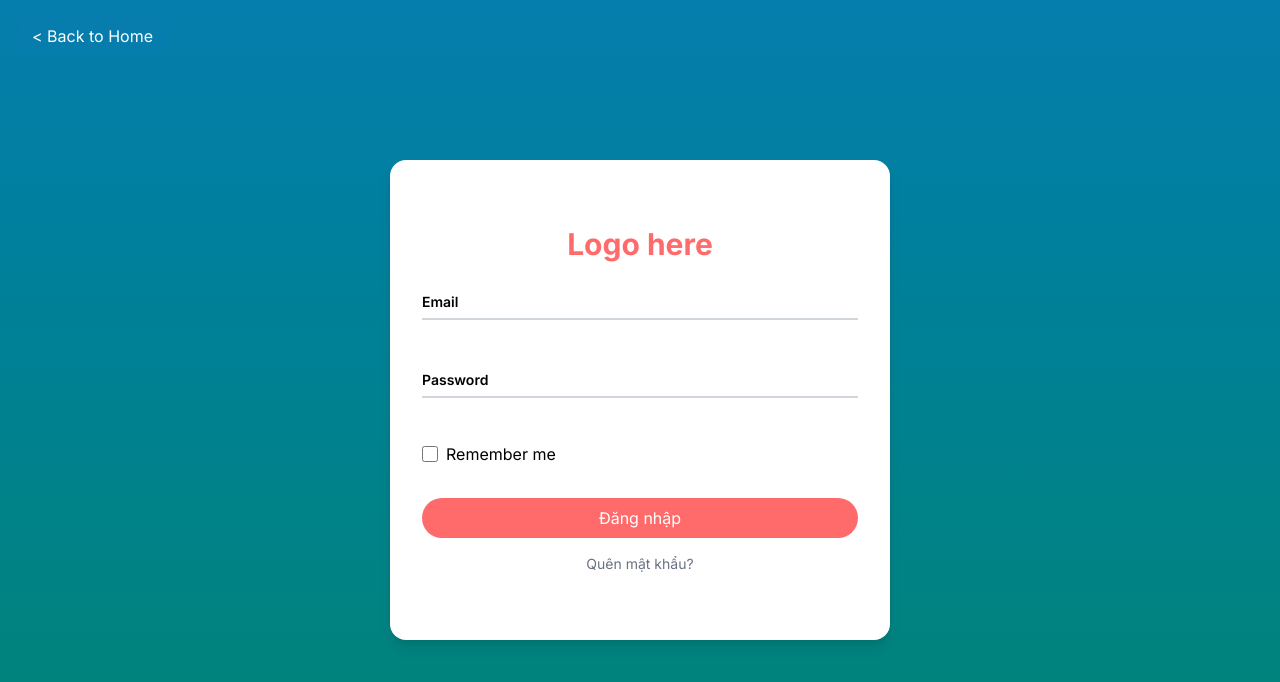
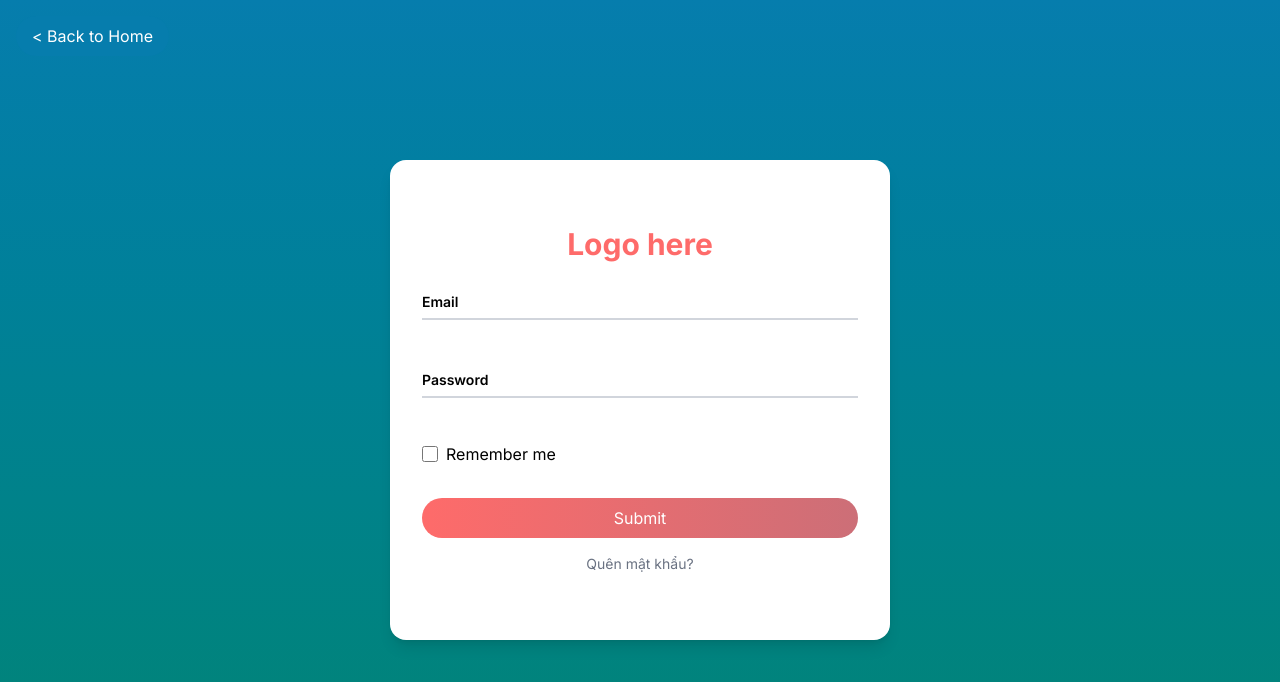
Before and after one commit to hatohui/GenCare, a Next.js app in the folder frontend/: page /login in a window 1280 px wide. Shown: the top 682 px of the page. Built offline with nearby package versions, Linux system fonts and the light colour scheme.

Commit message:
fix: oauth stuff

```diff
--- a/frontend/src/Components/Auth/GoogleLoginButton.tsx
+++ b/frontend/src/Components/Auth/GoogleLoginButton.tsx
@@ -1,5 +1,7 @@
+import { OauthResponse } from '@/Interfaces/Auth/Schema/oauth'
 import { useOauthAccount } from '@/Services/auth-service'
 import { setAccessToken } from '@/Utils/setAccessToken'
+import { useRouter } from 'next/navigation'
 import { useEffect } from 'react'
 
 export default function GoogleLoginButton({
@@ -7,15 +9,17 @@ export default function GoogleLoginButton({
 }: {
 	className?: string
 }) {
+	const router = useRouter()
 	const handleOauth = useOauthAccount()
-	const handleCredentialResponse = (response: string) => {
+	const handleCredentialResponse = (response: OauthResponse) => {
 		handleOauth.mutate(
-			{ credential: response },
+			{ credential: response.credential },
 			{
 				onSuccess: data => {
 					console.log('OAuth successful:', data)
 
 					setAccessToken(data)
+					router.push('/dashboard')
 				},
 				onError: error => {
 					console.error('OAuth error:', error)
--- a/frontend/src/Components/Auth/LoginForm.tsx
+++ b/frontend/src/Components/Auth/LoginForm.tsx
@@ -7,6 +7,7 @@ import { ZodError } from 'zod/v4'
 import { useState } from 'react'
 import FloatingLabelInput from '../Form/FloatingLabel'
 import GoogleLoginButton from './GoogleLoginButton'
+import { SubmitButton } from './RegisterForm'
 
 export type LoginComponentProps = {
 	handleLogin: (data: { email: string; password: string }) => void
@@ -75,12 +76,7 @@ const LoginForm = ({ handleLogin }: LoginComponentProps) => {
 					</label>
 				</div>
 
-				<button
-					type='submit'
-					className='bg-accent text-white p-2 rounded-full hover:bg-accent-dark transition-colors duration-200'
-				>
-					Đăng nhập
-				</button>
+				<SubmitButton buttonClass='bg-main text-white w-full p-2 rounded-full flex justify-center bg-gradient-to-r from-accent to-accent/80 backdrop-blur-3xl hover:from-accent/90 hover:to-accent	 ' />
 			</form>
 			<div className='text-gray-500 text-sm'>Quên mật khẩu? </div>
 
--- a/frontend/src/Interfaces/Auth/Schema/oauth.ts
+++ b/frontend/src/Interfaces/Auth/Schema/oauth.ts
@@ -1,3 +1,8 @@
 export interface OauthAPI {
 	credential: string
 }
+
+export interface OauthResponse {
+	clientId: string
+	credential: string
+}
--- a/frontend/src/Services/auth-service.ts
+++ b/frontend/src/Services/auth-service.ts
@@ -11,7 +11,6 @@ const AUTH_URL = `${DEFAULT_API_URL}/auth`
 const authApi = {
 	register: (data: RegisterAPI) =>
 		axios.post<TokenData>(`${AUTH_URL}/register`, data).then(res => res.data),
-
 	login: (data: LoginAPI) =>
 		axios.post<TokenData>(`${AUTH_URL}/login`, data).then(res => res.data),
 	Oauth: (data: OauthAPI) =>
```
